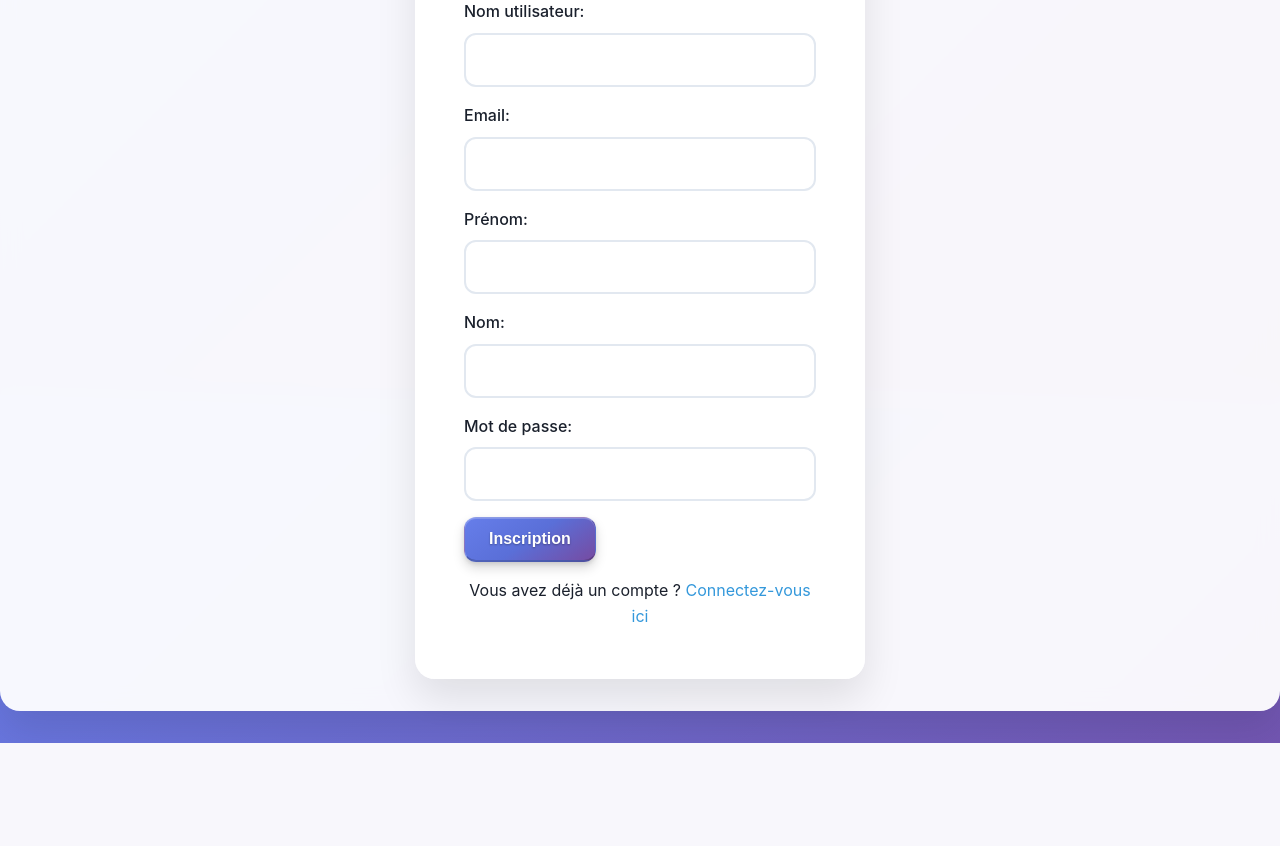
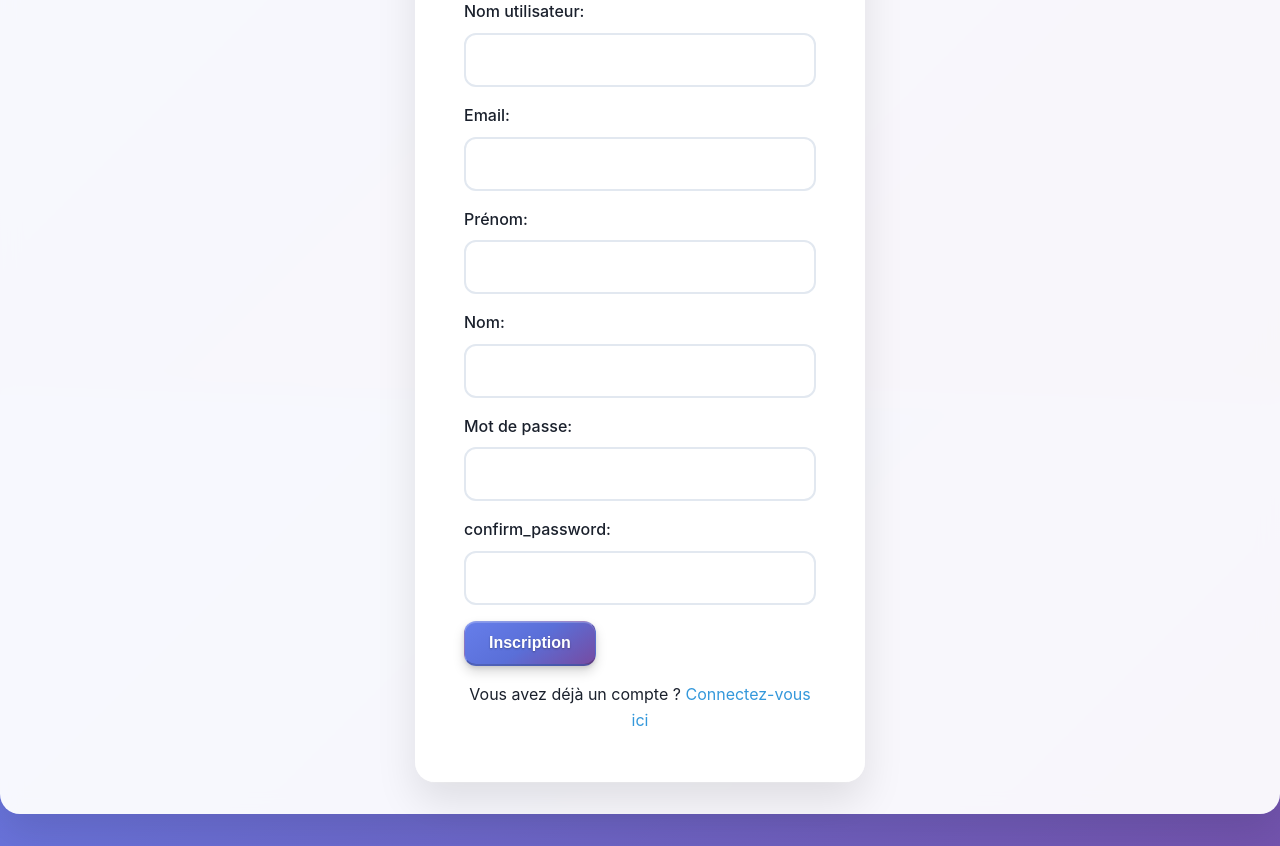
Before and after one commit to Sam9682/ai-swautomorph, a Flask app: page /register in a window 1280 px wide. Shown: the part 405-1251 px from the top of the page. Before the commit the page ends 1148 px from the top, so only its background shows below. Run offline with Flask 3, Linux system fonts and the light colour scheme; parts of the project's set-up code (start-up, migrations or seed data) failed here and were passed over.

Commit message:
add double password type in for control in register page

```diff
--- a/templates/register.html
+++ b/templates/register.html
@@ -31,8 +31,52 @@
                 <label for="password">{{ get_text('password') }}:</label>
                 <input type="password" id="password" name="password" required>
             </div>
+            <div class="form-group">
+                <label for="confirm_password">{{ get_text('confirm_password') }}:</label>
+                <input type="password" id="confirm_password" name="confirm_password" required>
+                <small id="passwordMatchMessage" style="display: none; margin-top: 5px;"></small>
+            </div>
             <button type="submit" class="btn btn-primary">{{ get_text('register') }}</button>
         </form>
+        <script>
+            // Password confirmation validation
+            const registerForm = document.getElementById('registerForm');
+            const password = document.getElementById('password');
+            const confirmPassword = document.getElementById('confirm_password');
+            const matchMessage = document.getElementById('passwordMatchMessage');
+
+            function checkPasswordMatch() {
+                if (confirmPassword.value === '') {
+                    matchMessage.style.display = 'none';
+                    confirmPassword.style.borderColor = '';
+                    return;
+                }
+
+                if (password.value === confirmPassword.value) {
+                    matchMessage.textContent = '✓ Passwords match';
+                    matchMessage.style.color = '#28a745';
+                    matchMessage.style.display = 'block';
+                    confirmPassword.style.borderColor = '#28a745';
+                } else {
+                    matchMessage.textContent = '✗ Passwords do not match';
+                    matchMessage.style.color = '#dc3545';
+                    matchMessage.style.display = 'block';
+                    confirmPassword.style.borderColor = '#dc3545';
+                }
+            }
+
+            password.addEventListener('input', checkPasswordMatch);
+            confirmPassword.addEventListener('input', checkPasswordMatch);
+
+            registerForm.addEventListener('submit', function(e) {
+                if (password.value !== confirmPassword.value) {
+                    e.preventDefault();
+                    alert('Passwords do not match. Please make sure both password fields are identical.');
+                    confirmPassword.focus();
+                    return false;
+                }
+            });
+        </script>
         <p class="auth-link">
             {{ get_text('already_account') }} <a href="/">{{ get_text('login_here') }}</a>
         </p>
```
